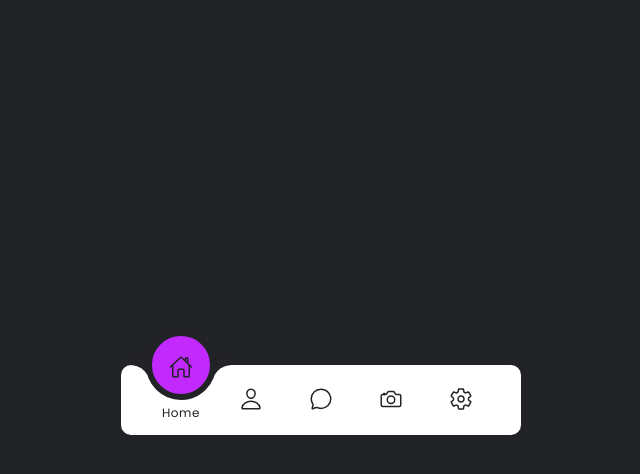
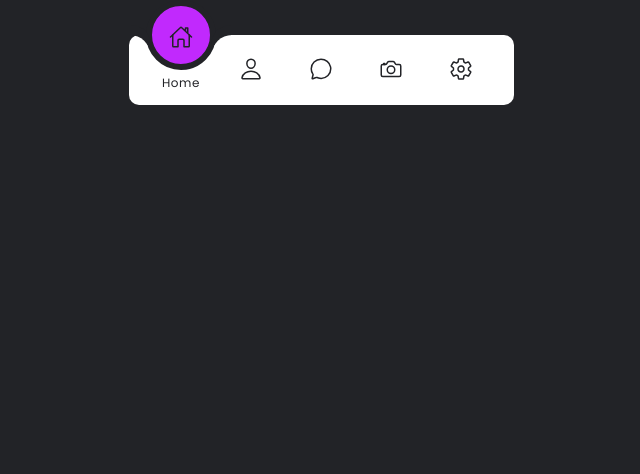
Before and after one commit to VictorMiyagaki/Magic-Menu, a plain HTML site: page index.html in a window 1280 px wide. Shown: the whole page, without its empty margins (319-959 px from the left). Drawn offline with nearby package versions, Linux system fonts and the light colour scheme.

Commit message:
Corrigindo a largura da barra

```diff
--- a/styles.css
+++ b/styles.css
@@ -12,13 +12,13 @@
 body {
     display: flex;
     justify-content: center;
-    align-items: center;
     min-height: 100vh;
     background: var(--clr);
+    margin-top: 35px;
 }
 
 .navigation {
-    width: 400px;
+    width: 385px;
     position: relative;
     height: 70px;
     background: #fff;
```
